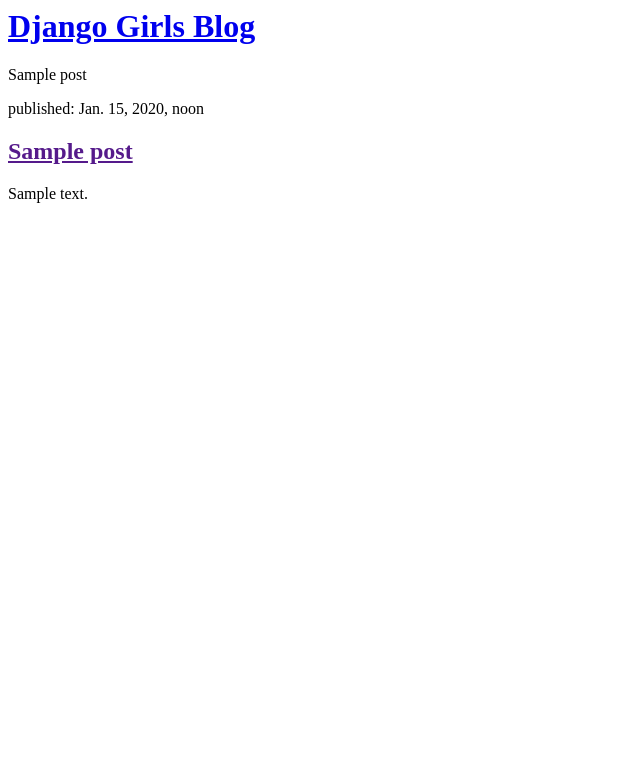
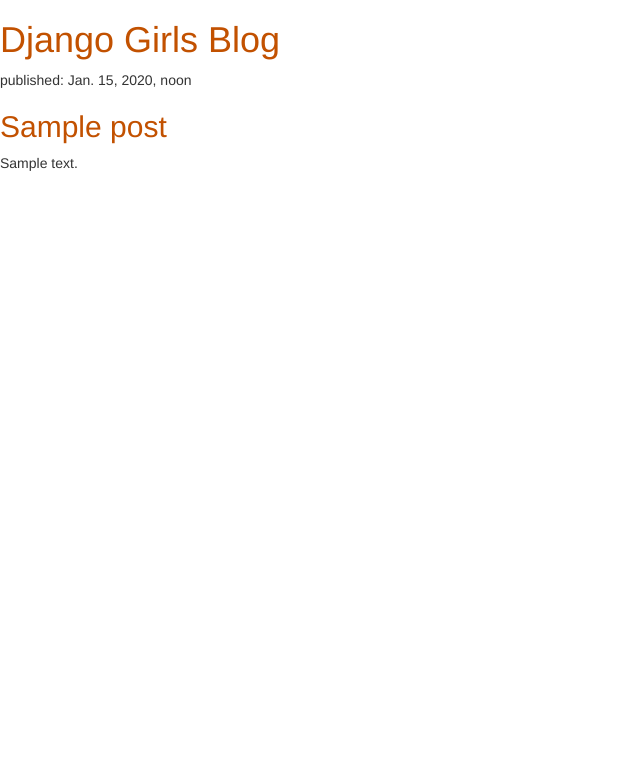
Before and after one commit to VirginijaJR/my-first-blog, a Django app: template blog/templates/blog/post_list.html in a window 1280 px wide. Shown: the top 783 px of the page, without its empty margins (0-640 px from the left). Run offline with Django 3.2, Linux system fonts and the light colour scheme; the template is opened without the code that fills it: values that come from a table or form of the project are taken from there, others are empty; tables that the repository leaves empty hold one stand-in row (values such as "Sample post"); some libraries are stand-ins or nearby versions.

Commit message:
Modified templates to display posts from database.

```diff
--- /dev/null
+++ b/blog/static/css/blog.css
@@ -0,0 +1,3 @@
+h1 a, h2 a {
+    color: #C25100;
+}
--- a/blog/templates/blog/post_list.html
+++ b/blog/templates/blog/post_list.html
@@ -1,15 +1,15 @@
+{% load static %}
 <html>
     <head>
         <title>Django Girls blog</title>
+        <link rel="stylesheet" href="//maxcdn.bootstrapcdn.com/bootstrap/3.2.0/css/bootstrap.min.css">
+        <link rel="stylesheet" href="//maxcdn.bootstrapcdn.com/bootstrap/3.2.0/css/bootstrap-theme.min.css">
+        <link rel="stylesheet" href="{% static 'css/blog.css' %}">
     </head>
     <body>
         <div>
             <h1><a href="/">Django Girls Blog</a></h1>
         </div>
-        {% for post in posts %}
-    {{ post }}
-{% endfor %}
-    </body>
 
         {% for post in posts %}
             <div>
@@ -18,3 +18,5 @@
                 <p>{{ post.text|linebreaksbr }}</p>
             </div>
         {% endfor %}
+    </body>
+</html>
```
Lines whose indentation alone changed are shown as unchanged.
